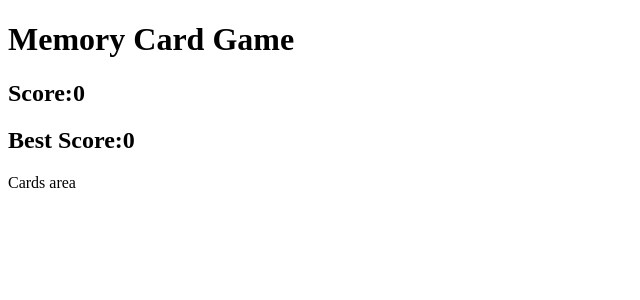
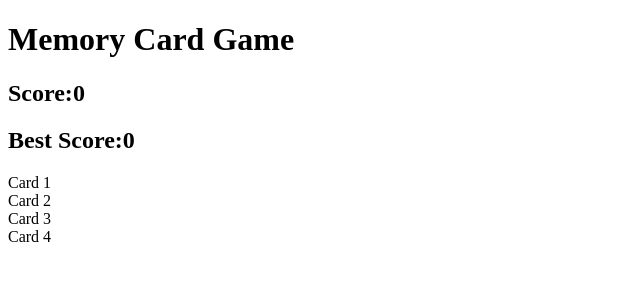
Before and after one commit to starquill/memory-card-game, a React (Vite) app: page / in a window 1280 px wide. Shown: the top 300 px of the page, without its empty margins (0-640 px from the left). Built offline with nearby package versions, Linux system fonts and the light colour scheme.

Commit message:
Increment score on card click

```diff
--- a/src/App.jsx
+++ b/src/App.jsx
@@ -6,11 +6,15 @@ import CardGrid from './components/CardGrid'
 function App(){
     const [currentScore,setCurrentScore]=useState(0);
     const [bestScore,setBestScore]=useState(0);
+
+    const handleCardClick=()=>{
+        setCurrentScore(currentScore+1);
+    }
     return(
         <div>
         <h1>Memory Card Game</h1>
         <Scoreboard currentScore={currentScore} bestScore={bestScore}/>
-        <CardGrid/>
+        <CardGrid onCardClick={handleCardClick}/>
         </div>
     )
 }
--- a/src/components/CardGrid.jsx
+++ b/src/components/CardGrid.jsx
@@ -1,7 +1,10 @@
-function CardGrid(){
+function CardGrid({onCardClick}){
     return(
         <div className="card-gift">
-            <p>Cards area</p>
+        <div className="card" onClick={onCardClick}>Card 1</div>
+        <div className="card" onClick={onCardClick}>Card 2</div>
+        <div className="card" onClick={onCardClick}>Card 3</div>
+        <div className="card" onClick={onCardClick}>Card 4</div>
         </div>
     )
 }
```
